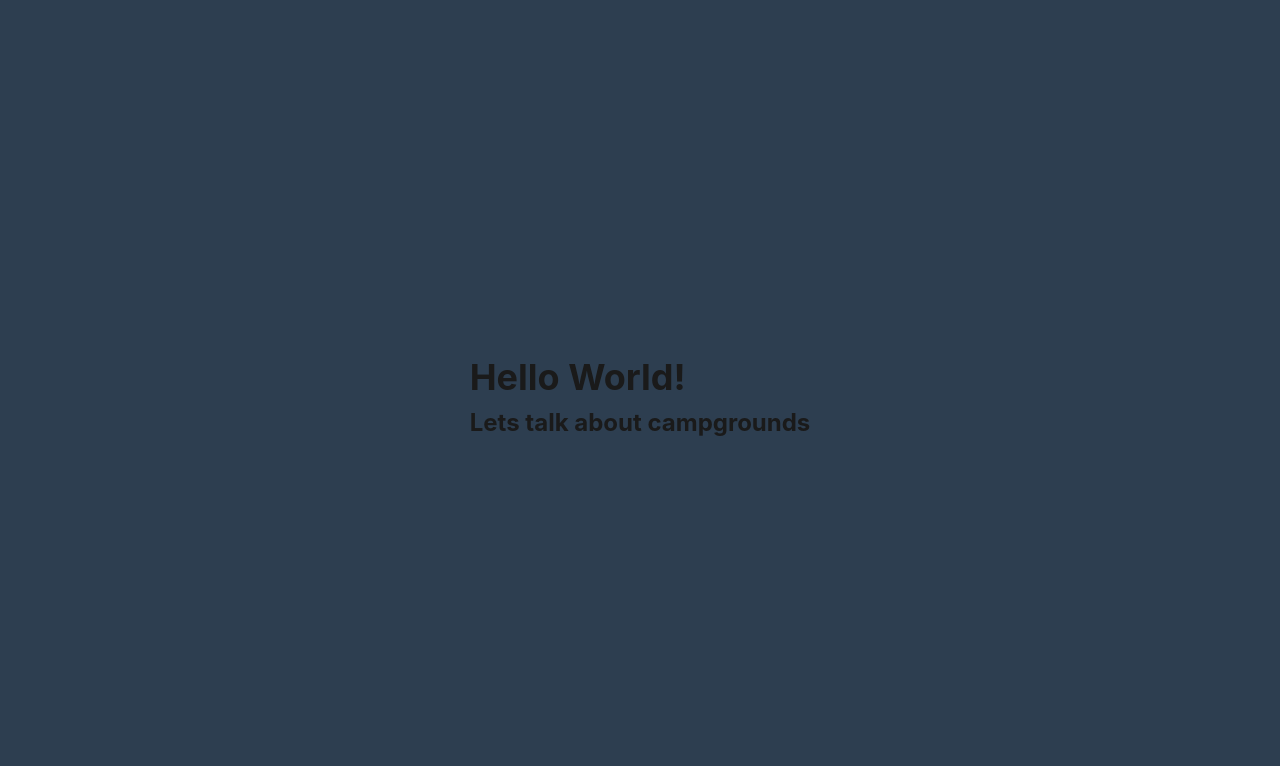
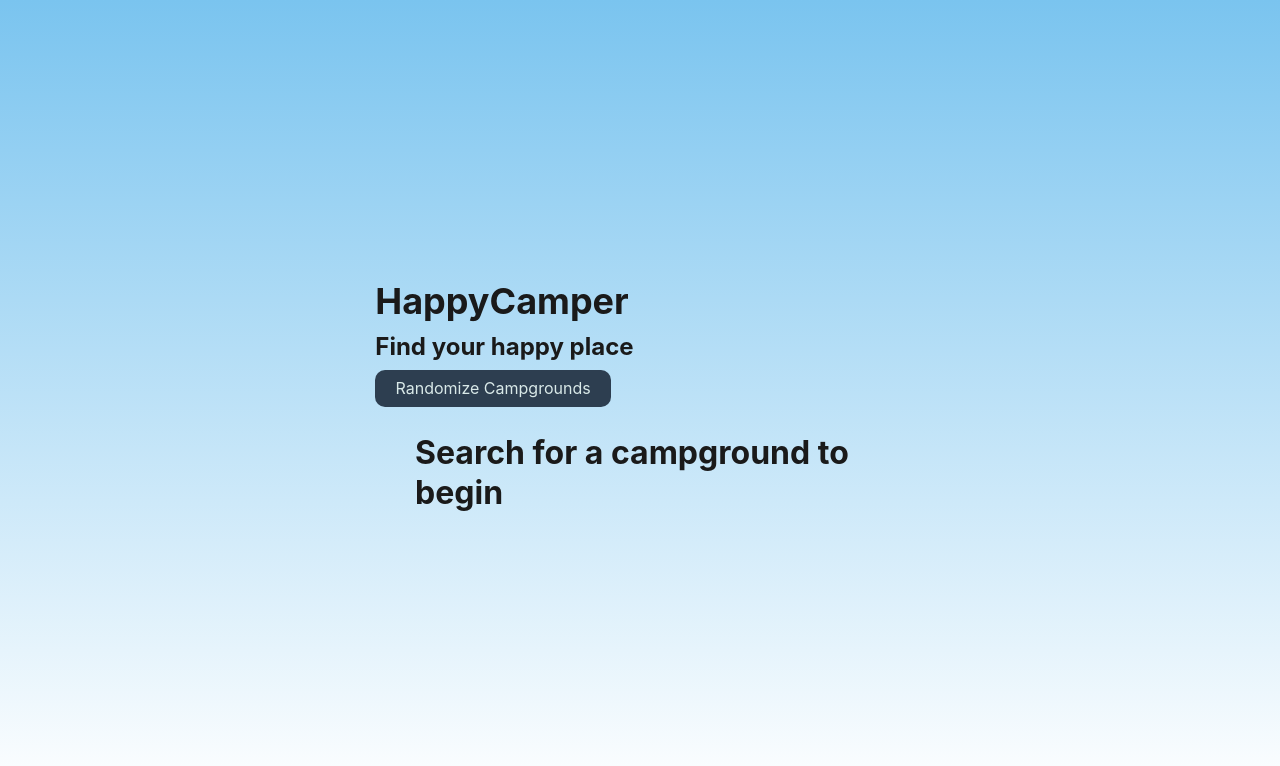
Before and after one commit to CBshmear/big-ole-3, a React (Create React App) app in the folder client/: page / in a window 1280 px wide. Shown: the top 766 px of the page. Built offline with nearby package versions, Linux system fonts and the light colour scheme.

Commit message:
made sure api works, styling and data structure will change when backend is done

```diff
--- a/client/package.json
+++ b/client/package.json
@@ -10,6 +10,7 @@
     "@testing-library/user-event": "^12.5.0",
     "graphql": "^15.4.0",
     "react": "^17.0.1",
+    "react-bootstrap": "^2.7.2",
     "react-dom": "^17.0.1",
     "react-router-dom": "^6.2.1",
     "react-scripts": "5.0.1"
--- a/client/src/App.js
+++ b/client/src/App.js
@@ -7,6 +7,7 @@ import {
   createHttpLink,
 } from "@apollo/client";
 import { setContext } from "@apollo/client/link/context";
+import { useContext } from "react";
 
 import Home from "./components/pages/Home";
 
@@ -35,11 +36,20 @@ const client = new ApolloClient({
   cache: new InMemoryCache(),
 });
 
+const styles = {
+  body: {
+    backgroundImage: "linear-gradient(rgb(122, 196, 239),white",
+  },
+};
+
 function App() {
   return (
     <ApolloProvider client={client}>
       <Router>
-        <div className="flex-column justify-center align-center min-100-vh bg-primary">
+        <div
+          style={styles.body}
+          className="flex-column justify-center align-center min-100-vh"
+        >
           <Routes>
             <Route path="/" element={<Home />} />
 
--- a/client/src/components/pages/Home.js
+++ b/client/src/components/pages/Home.js
@@ -1,19 +1,113 @@
 import { Link } from "react-router-dom";
 import { useQuery } from "@apollo/client";
+import { useState } from "react";
+import { searchNationalParks } from "../../utils/API";
+import { Container, Col, Form, Button, Card, Row } from "react-bootstrap";
 
+import "./Styles.css";
 const Home = () => {
-  //For Reference
+  const [searchedCamps, setSearchedCamps] = useState([]);
 
-  // const { loading, data } = useQuery(QUERY_MATCHUPS, {
-  //   fetchPolicy: "no-cache",
-  // });
+  const tester = async () => {
+    const response = await searchNationalParks();
 
-  //const matchupList = data?.matchups || [];
+    if (!response.ok) {
+      throw new Error("something went wrong!");
+    }
 
+    const items = await response.json();
+
+    const campData = items.data.map((camp) => ({
+      campId: camp.id,
+      campUrl: camp.url,
+      campName: camp.name,
+      campDescription: camp.description,
+      image: camp.images[0] || "",
+    }));
+
+    console.log("campData", items.data);
+
+    setSearchedCamps(campData);
+  };
+
+  const styles = {
+    image: {
+      display: "flex",
+      maxWidth: "60%",
+      height: "80px",
+      margin: 5,
+      borderRadius: 10,
+    },
+    card: {
+      borderRadius: 10,
+      justifyContent: "center",
+      background: "rgba(0,0,0,0.2)",
+      backgroundImage: "url(",
+    },
+    title: {
+      fontSize: "25px",
+    },
+    button: {
+      height: "fit-content",
+      width: "fit-content",
+      borderRadius: 10,
+      //background: "rgba(0,0,0,0.2)",
+    },
+  };
   return (
     <div>
-      <h1>Hello World! </h1>
-      <h4>Lets talk about campgrounds</h4>
+      <h1>HappyCamper </h1>
+      <h4>Find your happy place</h4>
+      <Button className={Button} style={styles.button} onClick={() => tester()}>
+        Randomize Campgrounds
+      </Button>
+      <Container>
+        <h2 className="pt-5">
+          {searchedCamps.length
+            ? `Viewing ${searchedCamps.length} results:`
+            : "Search for a campground to begin"}
+        </h2>
+        <Row>
+          {searchedCamps.map((camp) => {
+            return (
+              <Col md="4" key={camp.campId}>
+                <Card style={styles.card} key={camp.campId} border="dark">
+                  {camp.image.url ? (
+                    <Card.Img
+                      src={camp.image.url}
+                      alt={`The cover for ${camp.campName}`}
+                      variant="top"
+                      style={styles.image}
+                    />
+                  ) : null}
+                  <Card.Body>
+                    <Card.Title style={styles.title}>
+                      {camp.campName}
+                    </Card.Title>
+
+                    <Card.Text>{camp.campDescription}</Card.Text>
+                    {/* {Auth.loggedIn() && (
+                      <Button
+                        disabled={savedBookIds?.some(
+                          (savedBookId) => savedBookId === book.bookId
+                        )}
+                        className="btn-block btn-info"
+                        onClick={() => handleSaveBook(book.bookId)}
+                      >
+                        {savedBookIds?.some(
+                          (savedBookId) => savedBookId === book.bookId
+                        )
+                          ? "This book has already been saved!"
+                          : "Save this Book!"}
+                      </Button>
+                    )} */}
+                  </Card.Body>
+                </Card>
+              </Col>
+            );
+          })}
+        </Row>
+      </Container>
     </div>
   );
 };
--- /dev/null
+++ b/client/src/components/pages/Styles.css
@@ -0,0 +1,4 @@
+.Button:hover {
+  border: solid rgb(253, 3, 191) 1px !important;
+  background-color: rgb(253, 3, 191);
+}
--- a/client/src/utils/API.js
+++ b/client/src/utils/API.js
@@ -1 +1,5 @@
-apikey = "eEWaC4GIndUneCiGtEBgtvwRfDJrPHd2RVmndhQd";
+export const apikey = "eEWaC4GIndUneCiGtEBgtvwRfDJrPHd2RVmndhQd";
+export const searchNationalParks = () => {
+  return fetch(`https://developer.nps.gov/api/v1/campgrounds?thumbnail&api_key=vhVIbYaBAmEBUcRNAtvwWUOoxLB7SQbp5z8Pe1R6&limit=20" -H "accept: application/json
+    `);
+};
--- a/package.json
+++ b/package.json
@@ -11,8 +11,11 @@
     "build": "cd client && npm run build"
   },
   "author": "",
-  "license": "ISC",
+  "license": "MIT",
   "devDependencies": {
     "concurrently": "^5.3.0"
+  },
+  "dependencies": {
+    "react-bootstrap": "^2.7.2"
   }
 }
```
Also changed, not shown: client/src/components/Footer.js (renamed from client/src/components/exampleComponent.js), client/src/components/Header.js (renamed from client/src/components/exampleComponentTwo.js), client/src/components/pages/Profile.js (added).
